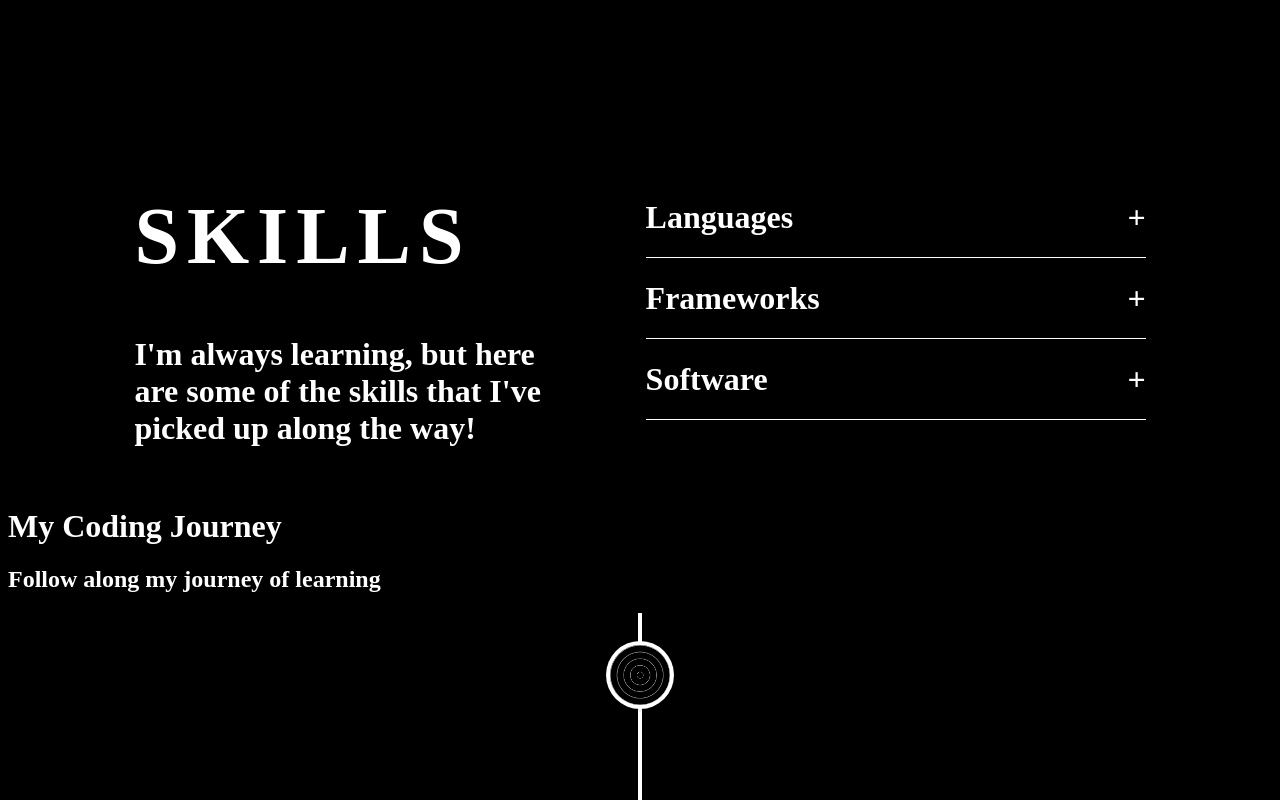
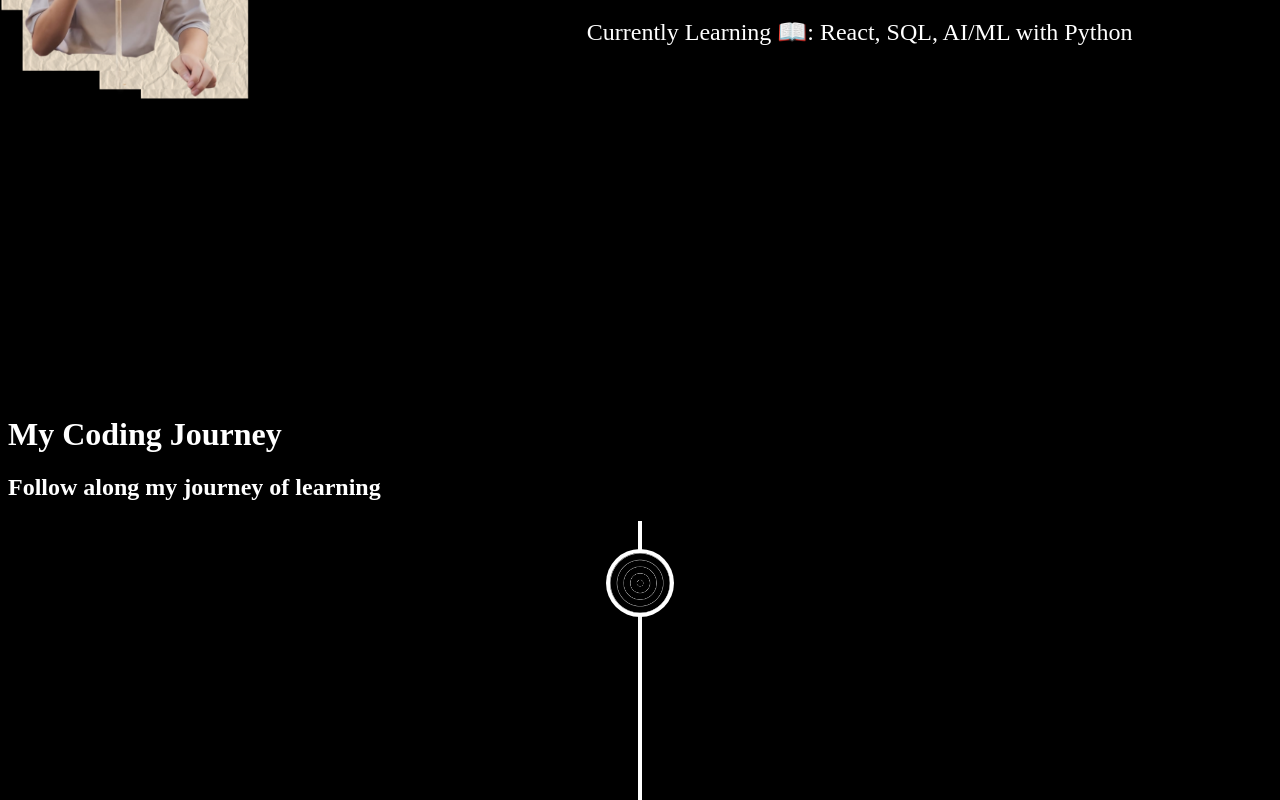
Before and after one commit to adriantseee/adriantse.github.io, a React (Vite) app: page / in a window 1280 px wide. Shown: the part 1140-1940 px from the top of the page. Built offline with nearby package versions, Linux system fonts and the light colour scheme; grey boxes are pictures that could not be loaded; a web font is replaced by a local one.

Commit message:
prototype of changing background color created

```diff
--- a/src/App.css
+++ b/src/App.css
@@ -36,6 +36,10 @@ html {
 
 .name{
   min-width: 150px;
+}
+
+.about{
+  margin-bottom: 150px;
 }
 
 .infotitle{
--- a/src/App.jsx
+++ b/src/App.jsx
@@ -5,18 +5,40 @@ import {Skills} from './Skills.jsx'
 import { Timeline } from './Timeline.jsx'
 import { Projects } from './Projects.jsx'
 import { Contact } from './Contact.jsx'
+import { Component } from 'react'
 
-function App() {
+class App extends Component{
+  state = {
+    bgcolor: 'black',
+    color: 'white'
+  }
+
+  listenScrollEvent = e => {
+    if (window.scrollY < 400) {
+      this.setState({bgcolor: 'black', color: 'white'})
+    } else if (window.scrollY < 800) {
+      this.setState({bgcolor: 'white', color: 'black'})
+    }
+    else{
+      this.setState({bgcolor: 'black', color: 'white'})
+    }
+  }
+
+  componentDidMount() {
+    window.addEventListener('scroll', this.listenScrollEvent)
+  }
+  render(){
   return (
-    <>
-    <Hero />
-    <About />
-    <Skills />
-    <Timeline />
-    <Projects />
-    <Contact />
-    </>
+    <div style={{background:this.state.bgcolor,  width: "100%", margin: "0", transition: "background-color 0.25s linear", color: this.state.color}}>
+      <Hero />
+      <About />
+      <Timeline />
+      <Skills />
+      <Projects />
+      <Contact />
+    </div>
   )
+  }
 }
 
 export default App
--- a/src/Skills.jsx
+++ b/src/Skills.jsx
@@ -1,4 +1,4 @@
-import React, {useState} from 'react';
+import React, {useState} from 'react'
 import {motion} from 'framer-motion';
 
 export const Skills = () => {
@@ -28,20 +28,20 @@ export const Skills = () => {
         return setHoverMenu(selection);
     }
     return(
-        <div id = "skills-wrapper">
+        <div id = "skills-wrapper" style={{marginTop: "100px"}}>
             {/* idea: make it so that the cursor has a faint little blur behind it. Whenever the cursor hovers over some element here, change the blur's color (eg. if hovering over c#, the main color is purple, so change the blur color to purple*/}
-            <div style={{height: "100%", position: "relative", marginTop: "-40px"}}>
+            <div style={{height: "100%", position: "relative"}}>
                 <h1 style={{fontFamily: "Futura", letterSpacing: "8px", fontSize: "80px"}}>SKILLS</h1>
                 <h1 style={{width: "450px"}}>I'm always learning, but here are some of the skills that I've picked up along the way!</h1>
             </div>
-                <div>
+                <div style = {{display:"flex", justifyContent: "center"}}>
                     <div id = "menu-skills">
                     <motion.div layout onClick={() => toggleMenu(0)} style={{border: "0px", minWidth: "300px"}}
                         onMouseEnter={() => toggleHover(0)}
                         onMouseLeave={() => toggleHover(null)}
                     >
                         <div style={{backgroundColor: openMenu === 0 ? "#dcc9a8" : "black", borderBottom: "0.5px solid white", borderRadius: openMenu === 0 ? "5px" : "0px", overflow: "hidden", transition: "background-color 0.25s linear"}}>
-                            <div className="menu-skill" layout="position" style={{fontFamily: "Futura", width: openMenu === 0 ? "95%" : "100%"}}>
+                            <div className="menu-skill" layout="position" style={{fontFamily: "Futura", width: openMenu === 0  ? "95%" : "100%"}}>
                                     <motion.h1 layout="position" style={{marginLeft: hoverMenu === 0 ? openMenu === 0 ? "36px" : "12px" :  openMenu === 0 ? "24px" : "0px"}}>Languages</motion.h1>
                                     {openMenu === 0 ? <motion.h1 layout="position" style={{fontFamily: "Futura"}}>-</motion.h1> : <motion.h1 layout="position" style={{fontFamily: "Futura"}}>+</motion.h1>}
                             </div>
```
